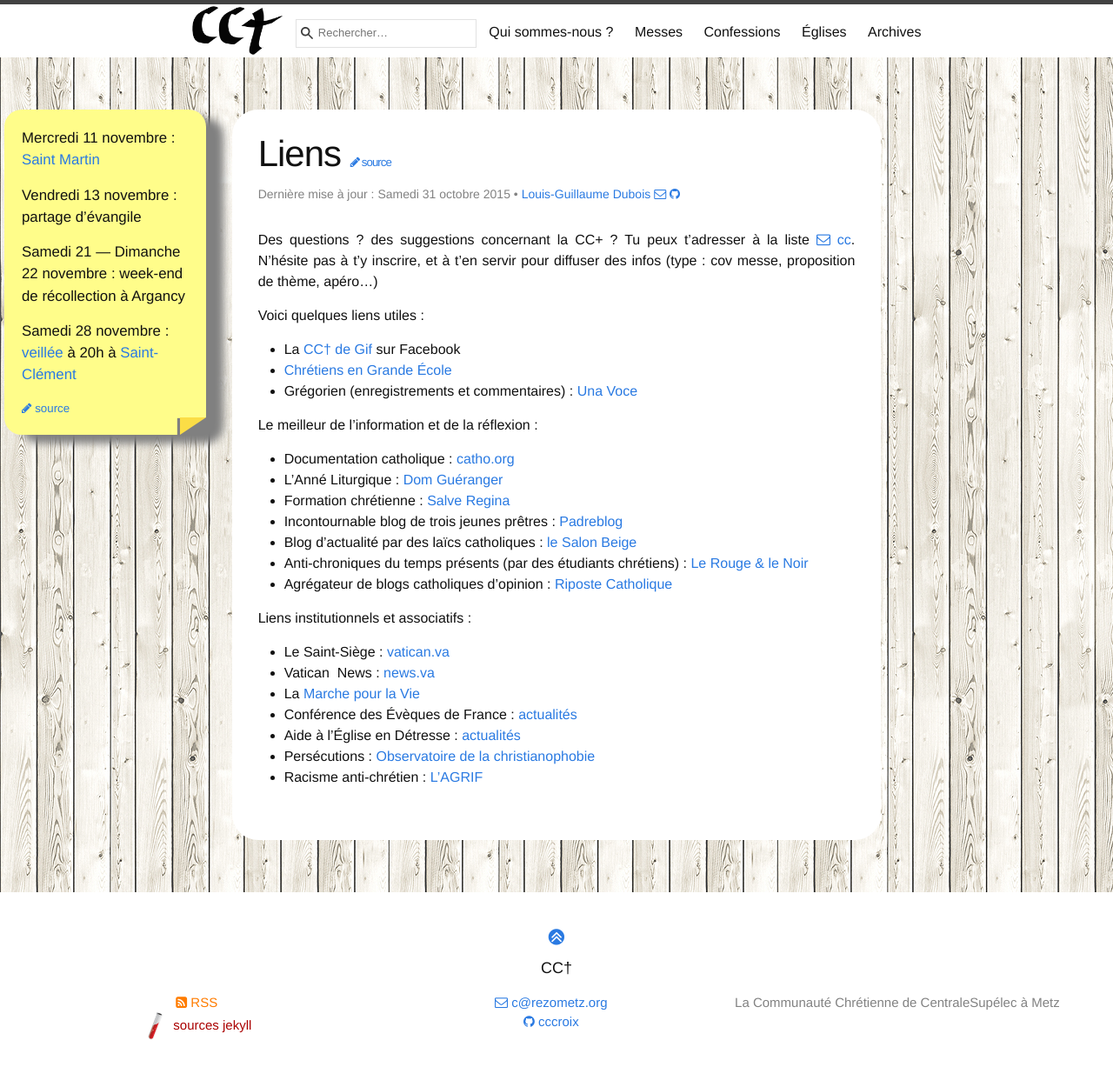
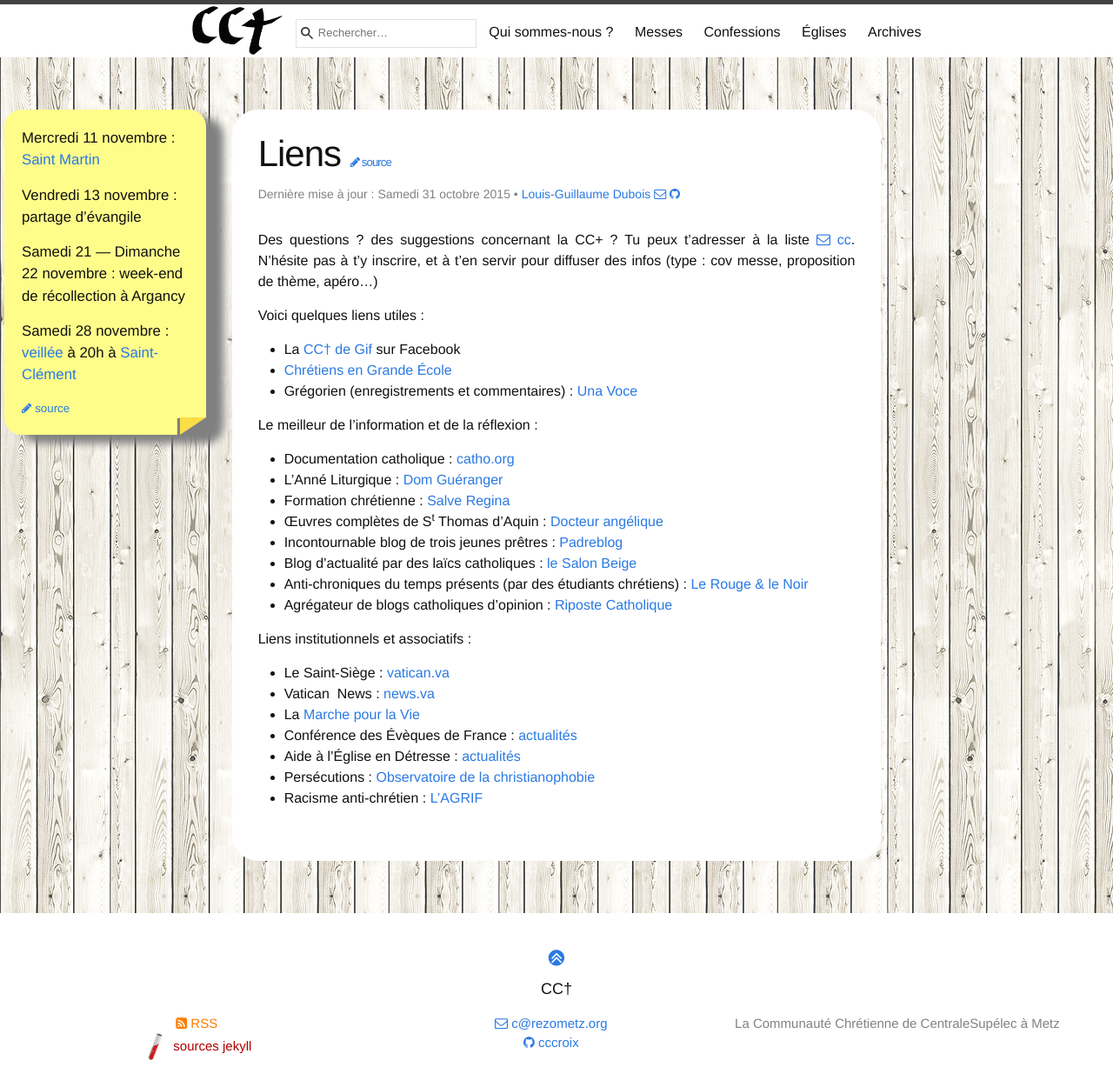
Before and after one commit to cccroix/cccroix.github.io, a Jekyll site: the page built from wp/liens/index.markdown, in a window 1280 px wide. Shown: the whole page at 87% size. Built offline with Jekyll 4.4.1, drawn with Linux system fonts in a browser that asks for light colours; before the commit the page ends 1226 px from its top, so only the background shows below that.

Commit message:
Docteur angélique - œuvres complètes

```diff
--- a/wp/liens/index.markdown
+++ b/wp/liens/index.markdown
@@ -23,6 +23,7 @@ Le meilleur de l’information et de la réflexion :
 * Documentation catholique : [catho.org](http://catho.org/)
 * L’Anné Liturgique : [Dom Guéranger](http://www.abbaye-saint-benoit.ch/gueranger/anneliturgique/index.htm)
 * Formation chrétienne : [Salve Regina](http://www.salve-regina.com/)
+* Œuvres complètes de S<sup>t</sup> Thomas d'Aquin : [Docteur angélique](http://docteurangelique.free.fr/saint_thomas_d_aquin/oeuvres_completes.html)
 * Incontournable blog de trois jeunes prêtres : [Padreblog](http://www.padreblog.fr/)
 * Blog d'actualité par des laïcs catholiques : [le Salon Beige](http://lesalonbeige.blogs.com/)
 * Anti-chroniques du temps présents (par des étudiants chrétiens) : [Le Rouge & le Noir](http://www.lerougeetlenoir.org/)
```
